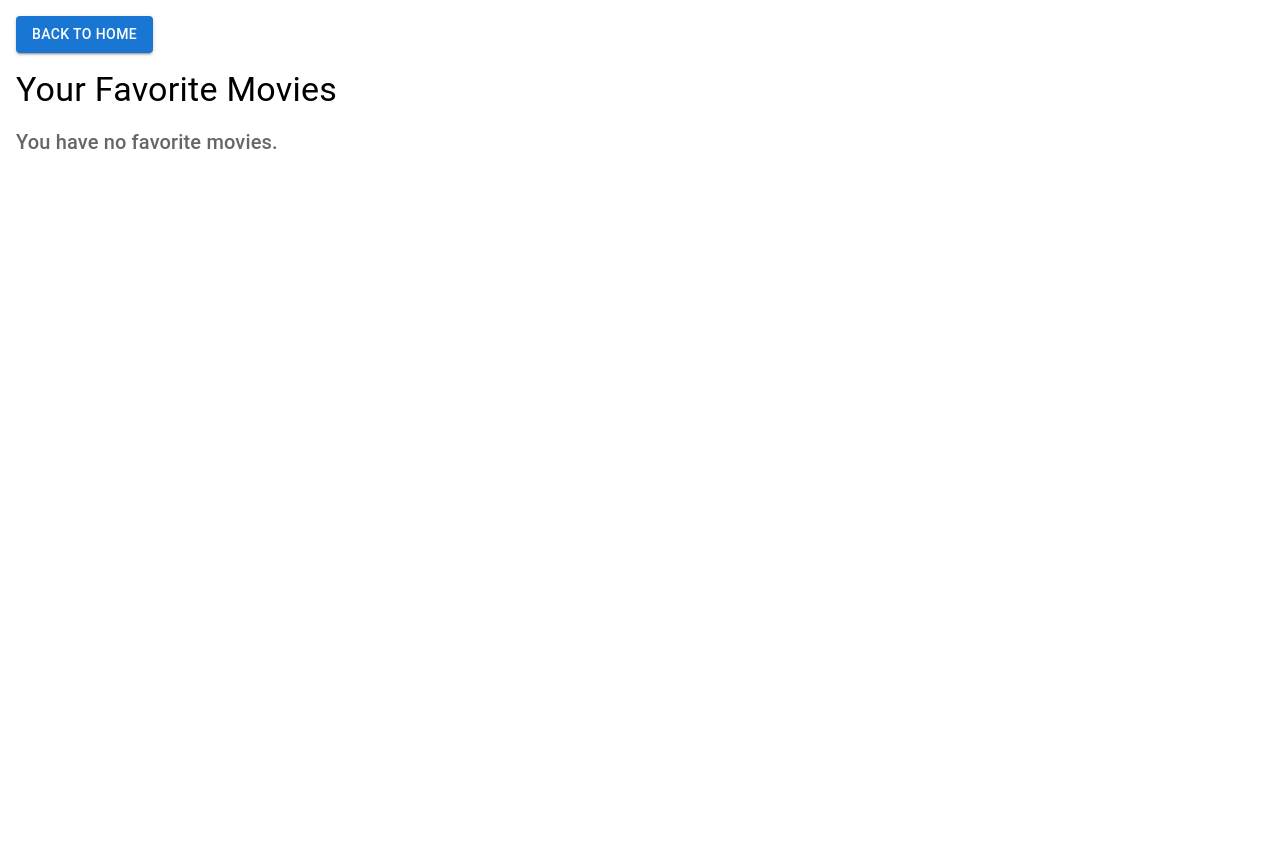
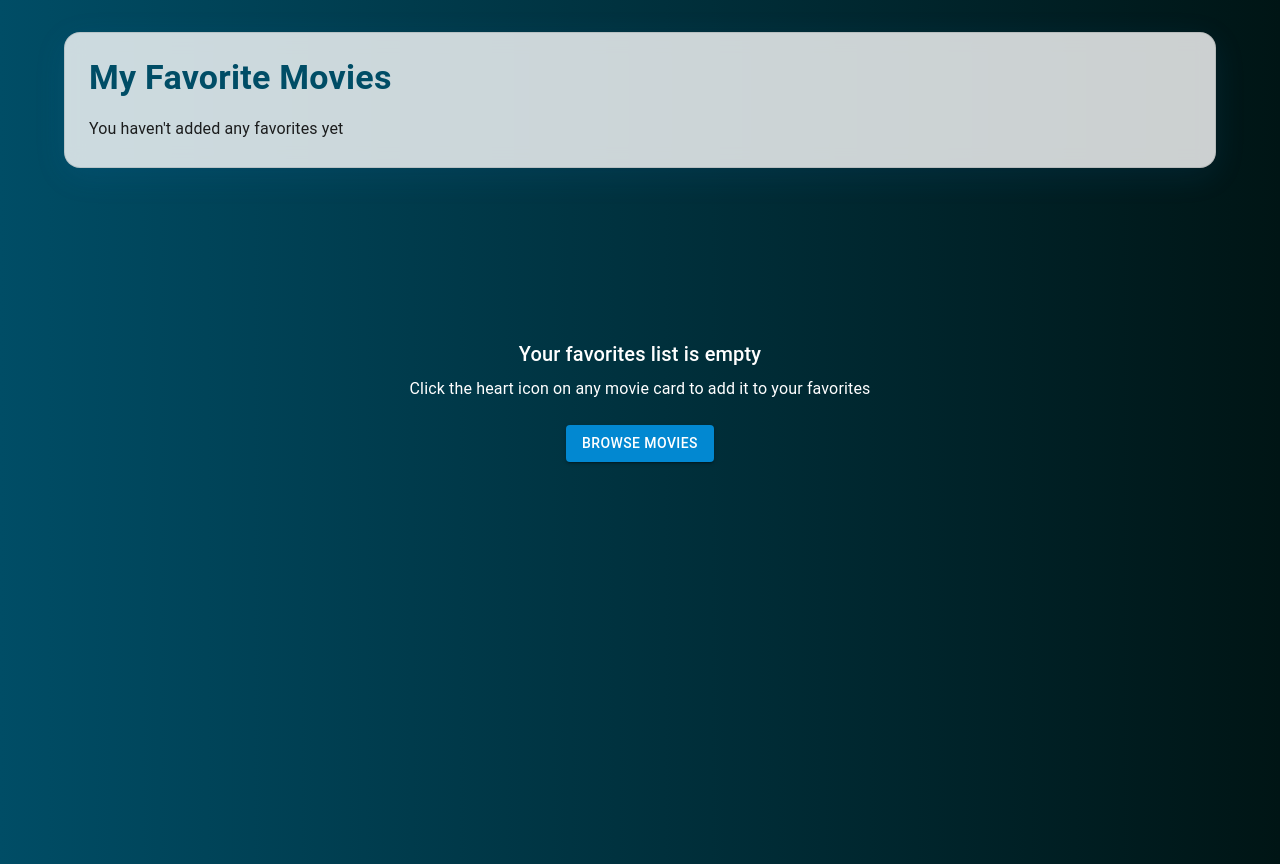
Before and after one commit to Sandyg77/MovieExplorer, a React (Vite) app: page /favorites in a window 1280 px wide. Before the commit the page ends 800 px from the top, so only its background shows below. Built offline with nearby package versions, Linux system fonts and the light colour scheme.

Commit message:
Fixed Favourites.jsx

```diff
--- a/src/pages/Favourites.jsx
+++ b/src/pages/Favourites.jsx
@@ -1,46 +1,155 @@
-// src/pages/Favorites.jsx
-import React, { useState } from "react";
-import { Box, Typography, Grid, Button } from "@mui/material";
-import { Link } from "react-router-dom";
-import MovieCard from "../components/MovieCard"; // Import MovieCard component
+import React, { useState, useEffect } from "react";
+import {
+  Container,
+  Typography,
+  Grid,
+  Box,
+  Button,
+  useTheme,
+  alpha,
+  Fade,
+} from "@mui/material";
+import MovieCard from "../components/MovieCard";
+import { styled } from "@mui/material/styles";
+import DeleteSweepIcon from "@mui/icons-material/DeleteSweep";
+import { useNavigate } from "react-router-dom";
+
+// Styled header with glass effect
+const GlassHeader = styled(Box)(({ theme }) => ({
+  background: alpha(theme.palette.background.paper, 0.8),
+  backdropFilter: "blur(10px)",
+  borderRadius: 16,
+  padding: theme.spacing(3),
+  marginBottom: theme.spacing(4),
+  border: `1px solid ${alpha(
+    theme.palette.mode === "dark" ? "#ffffff" : "#000000",
+    0.1
+  )}`,
+  boxShadow:
+    theme.palette.mode === "dark"
+      ? `0 8px 32px ${alpha("#000000", 0.3)}`
+      : `0 8px 32px ${alpha("#1e88e5", 0.1)}`,
+}));
 
 const Favorites = () => {
-  const [favorites, setFavorites] = useState(
-    JSON.parse(localStorage.getItem("favorites")) || []
-  );
+  const [favorites, setFavorites] = useState([]);
+  const [isLoaded, setIsLoaded] = useState(false);
+  const theme = useTheme();
+  const navigate = useNavigate();
 
-  const removeFromFavorites = (movieId) => {
-    const updatedFavorites = favorites.filter((movie) => movie.id !== movieId);
+  useEffect(() => {
+    const storedFavorites = JSON.parse(localStorage.getItem("favorites")) || [];
+    setFavorites(storedFavorites);
+    setTimeout(() => setIsLoaded(true), 300);
+  }, []);
+
+  const handleClearAll = () => {
+    localStorage.setItem("favorites", JSON.stringify([]));
+    setFavorites([]);
+  };
+
+  const handleFavoriteChange = () => {
+    const updatedFavorites =
+      JSON.parse(localStorage.getItem("favorites")) || [];
     setFavorites(updatedFavorites);
-    localStorage.setItem("favorites", JSON.stringify(updatedFavorites));
   };
 
   return (
-    <Box sx={{ padding: 2 }}>
-      <Link to="/home">
-        <Button variant="contained" sx={{ marginBottom: 2 }}>
-          Back to Home
+    <Box
+      sx={{
+        background: "linear-gradient(to right, #004d66,rgb(0, 21, 21))",
+        minHeight: "100vh",
+        py: 4,
+      }}
+    >
+      <Container maxWidth="lg">
+        <Fade in={isLoaded} timeout={800}>
+          <Box>
+            <GlassHeader>
+              <Box
+                sx={{
+                  display: "flex",
+                  justifyContent: "space-between",
+                  alignItems: "center",
+                  mb: 2,
+                }}
+              >
+                <Typography
+                  variant="h4"
+                  component="h1"
+                  sx={{
+                    fontWeight: "bold",
+                    background:
+                      theme.palette.mode === "dark"
+                        ? "linear-gradient(to right, #004d66 0%, #004d66)"
+                        : "linear-gradient(to right, #004d66, #004d66)",
+                    WebkitBackgroundClip: "text",
+                    WebkitTextFillColor: "transparent",
+                  }}
+                >
+                  My Favorite Movies
+                </Typography>
+                {favorites.length > 0 && (
+                  <Button
+                    variant="outlined"
+                    color="error"
+                    startIcon={<DeleteSweepIcon />}
+                    onClick={handleClearAll}
+                  >
+                    Clear All
                   </Button>
-      </Link>
-      <Typography variant="h4" sx={{ marginBottom: 2 }}>
-        Your Favorite Movies
+                )}
+              </Box>
+              <Typography variant="subtitle1" color="text.primary">
+                {favorites.length > 0
+                  ? `You have ${favorites.length} favorite movie${
+                      favorites.length !== 1 ? "s" : ""
+                    }`
+                  : "You haven't added any favorites yet"}
               </Typography>
+            </GlassHeader>
+
             {favorites.length > 0 ? (
-        <Grid container spacing={2}>
+              <Grid container spacing={3} justifyContent="center">
                 {favorites.map((movie) => (
-            <Grid item xs={12} sm={6} md={4} key={movie.id}>
+                  <Grid item key={movie.id}>
                     <MovieCard
                       movie={movie}
-                onClick={() => removeFromFavorites(movie.id)}
+                      onFavoriteChange={handleFavoriteChange}
                     />
                   </Grid>
                 ))}
               </Grid>
             ) : (
-        <Typography variant="h6" color="text.secondary">
-          You have no favorite movies.
+              <Box
+                sx={{
+                  display: "flex",
+                  flexDirection: "column",
+                  alignItems: "center",
+                  justifyContent: "center",
+                  minHeight: "50vh",
+                  textAlign: "center",
+                }}
+              >
+                <Typography variant="h6" color="white" gutterBottom>
+                  Your favorites list is empty
                 </Typography>
+                <Typography variant="body1" color="white" sx={{ mb: 3 }}>
+                  Click the heart icon on any movie card to add it to your
+                  favorites
+                </Typography>
+                <Button
+                  variant="contained"
+                  color="info"
+                  onClick={() => navigate("/home")}
+                >
+                  Browse Movies
+                </Button>
+              </Box>
             )}
+          </Box>
+        </Fade>
+      </Container>
     </Box>
   );
 };
```
Lines whose indentation alone changed are shown as unchanged.
